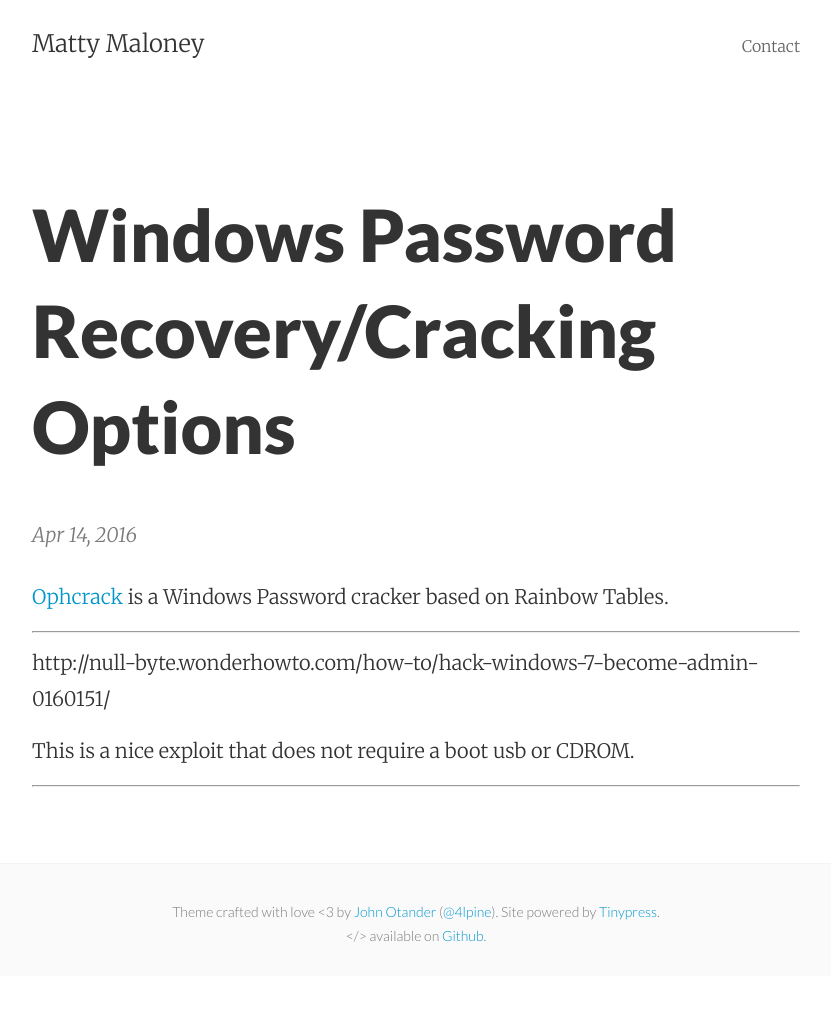
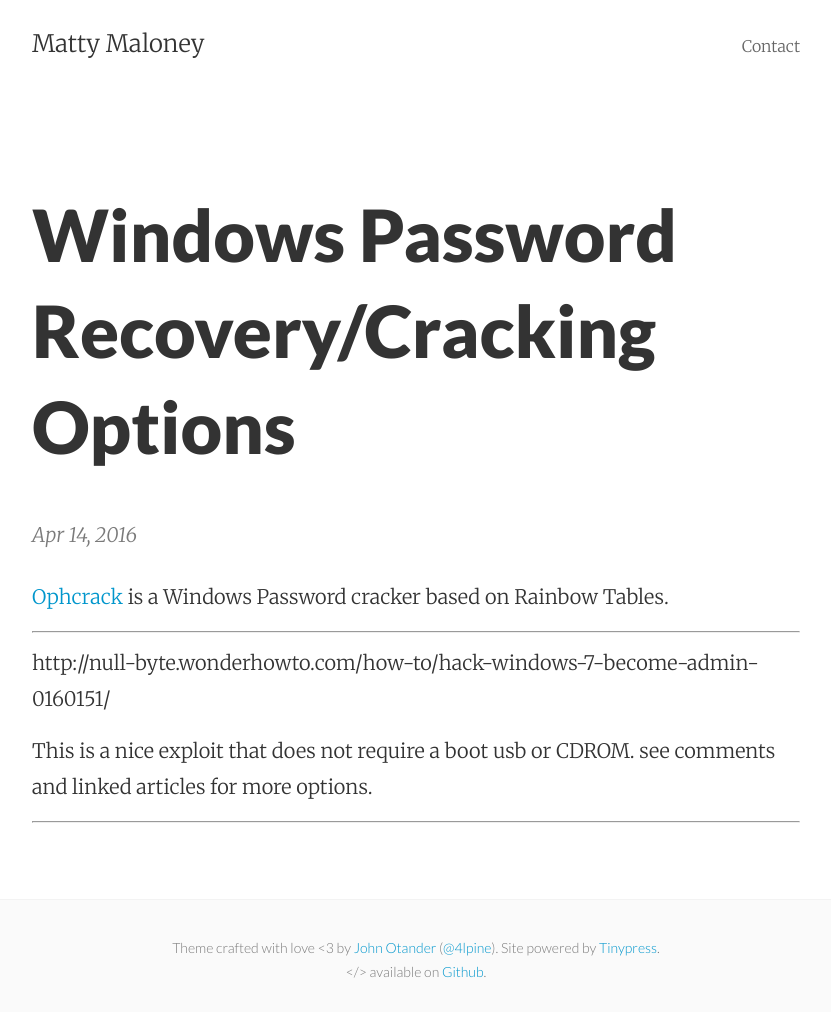
Before and after one commit to mattymaloney/mattymaloney.github.io, a Jekyll site: the page built from _posts/2016-04-14-windows-password-recovery-cracking.md, in a window 1280 px wide. Shown: the whole page, without its empty margins (224-1055 px from the left). Built offline with Jekyll 4.4.1, drawn with Linux system fonts in a browser that asks for light colours; before the commit the page ends 976 px from its top, so only the background shows below that.

Commit message:
Mr Hyde was here …

```diff
--- a/_posts/2016-04-14-windows-password-recovery-cracking.md
+++ b/_posts/2016-04-14-windows-password-recovery-cracking.md
@@ -10,6 +10,6 @@
 
 http://null-byte.wonderhowto.com/how-to/hack-windows-7-become-admin-0160151/
 
-This is a nice exploit that does not require a boot usb or CDROM.
+This is a nice exploit that does not require a boot usb or CDROM. see comments and linked articles for more options.
 
 ---
```
